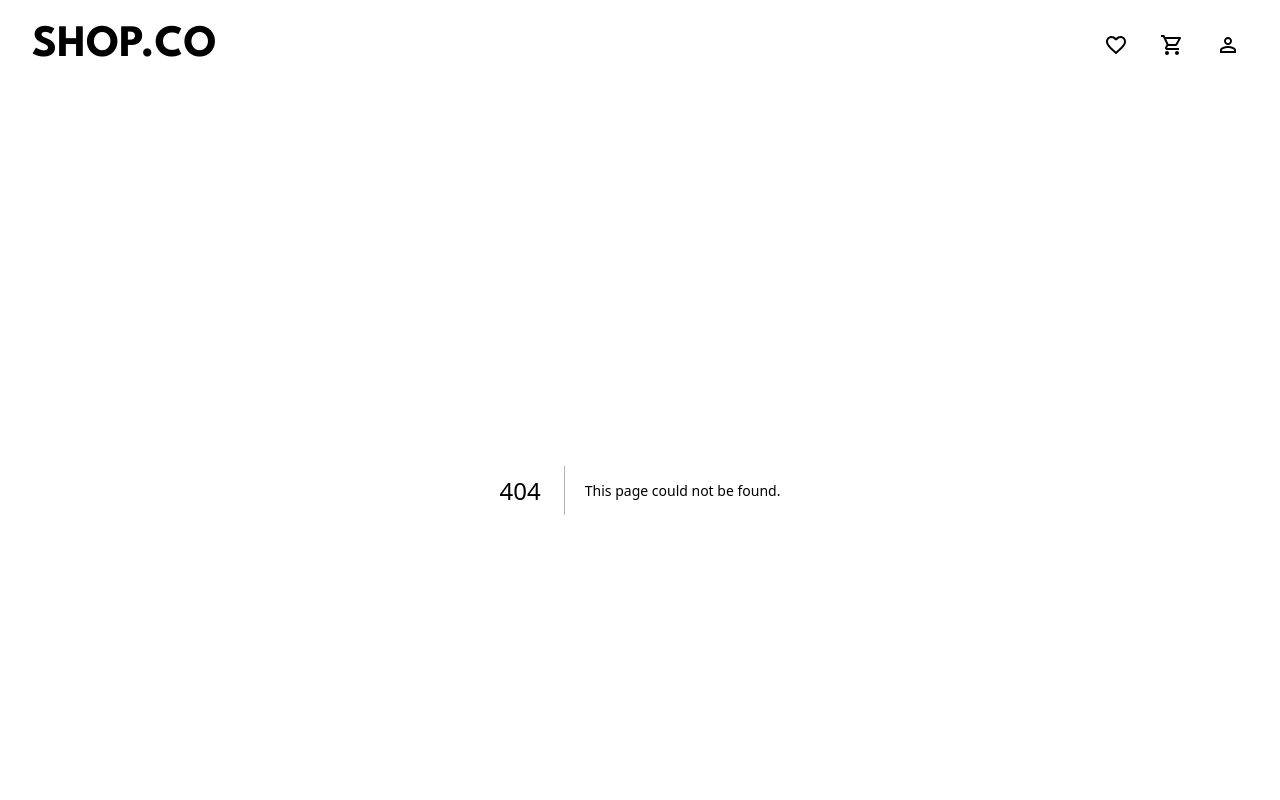
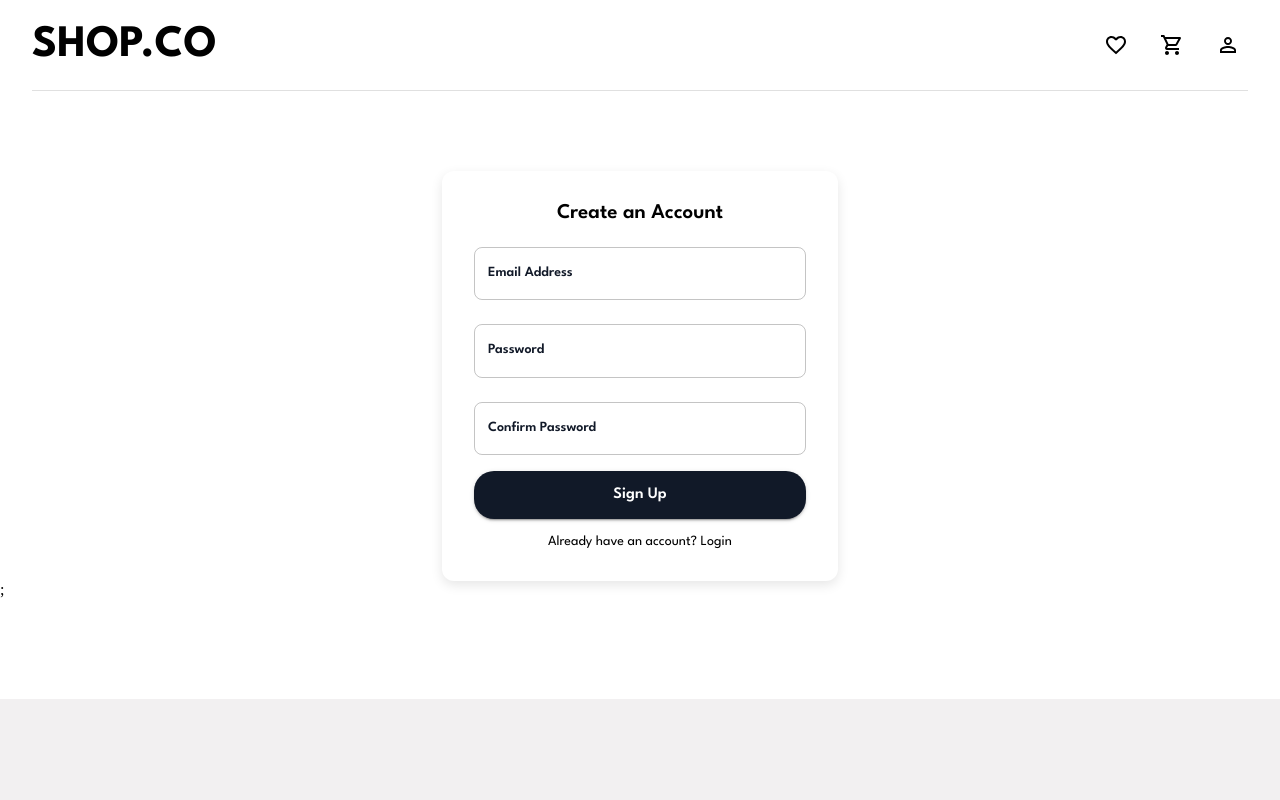
Before and after one commit to MohdDhanish555/E-Commerce, a Next.js app: page /sign-up in a window 1280 px wide. Before the commit this address had no page. Shown: the top 800 px of the page. Built offline with nearby package versions, Linux system fonts and the light colour scheme; what @mui/material-nextjs would draw is missing.

Commit message:
fix: signup renamed to sign-up

```diff
--- a/src/components/Auth/Auth.tsx
+++ b/src/components/Auth/Auth.tsx
@@ -84,7 +84,7 @@ const AuthPage = ({ type }: { type: "login" | "signup" }) => {
           toastMessage("success", "Account created successfully");
         }
       } catch (err) {
-        toastMessage("error", err as string);
+        toastMessage("error", err.message);
       } finally {
         setLoading(false);
       }
@@ -154,7 +154,7 @@ const AuthPage = ({ type }: { type: "login" | "signup" }) => {
             ? "Don't have an account?"
             : "Already have an account?"}{" "}
           <Link
-            href={type === "login" ? "/signup" : "/login"}
+            href={type === "login" ? "/sign-up" : "/login"}
             style={LinkStyle}
           >
             {type === "login" ? "Sign Up" : "Login"}
```
Also changed, not shown: src/app/sign-up/page.tsx (renamed from src/app/signup/page.tsx).
